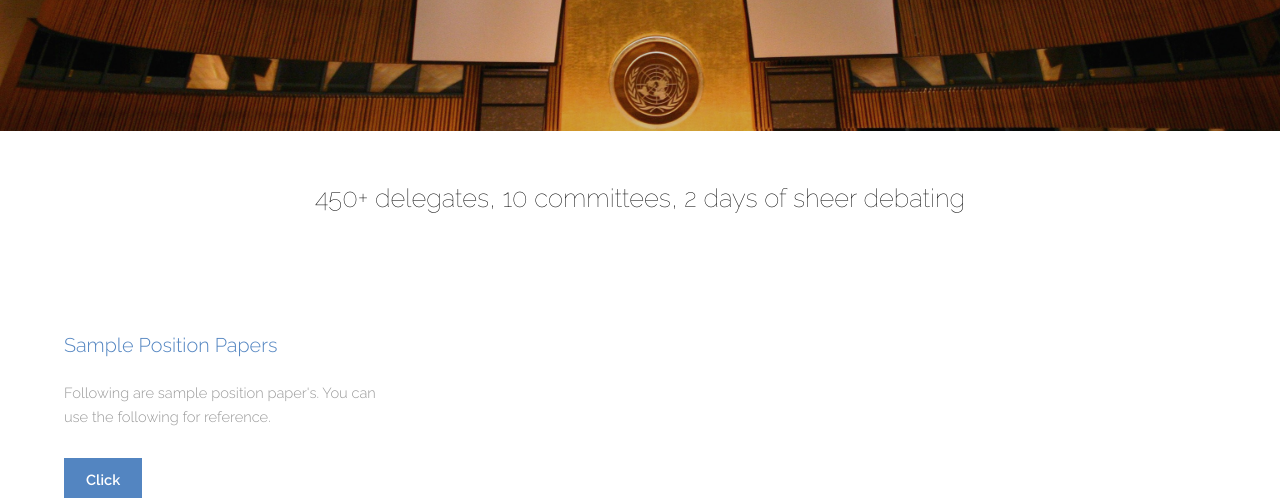
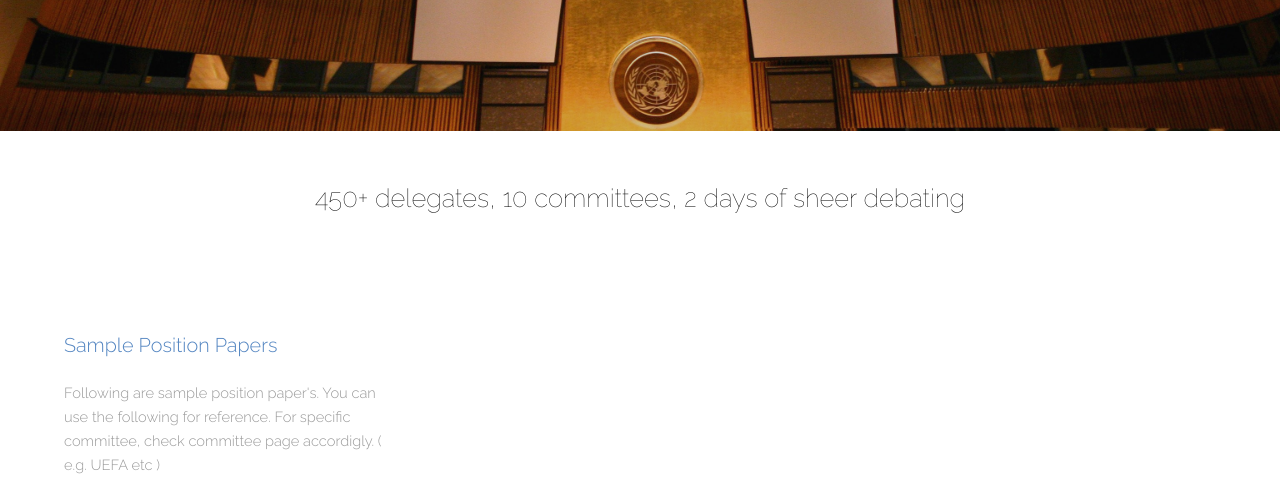
Before and after one commit to vervemun/vervemun.github.io, a plain HTML site: page index.html in a window 1280 px wide. Shown: the part 302-800 px from the top of the page. Drawn offline with Linux system fonts and the light colour scheme.

Commit message:
asdasdas

```diff
--- a/index.html
+++ b/index.html
@@ -84,7 +84,7 @@
 							<header>
 								<h3>Sample Position Papers<br /> </h3>
 							</header>
-							<p>Following are sample position paper's. You can use the following for reference.</p>
+							<p>Following are sample position paper's. You can use the following for reference. For specific committee, check committee page accordigly. ( e.g. UEFA etc )</p>
 							<footer>
 								<a href="https://docs.google.com/document/d/1PA5rxVNHdbglsBOQTVNTTXcWMufi5KPsowJY5YM2Wmo/edit?usp=sharing" class="button special">Click</a>
 							</footer>
```
